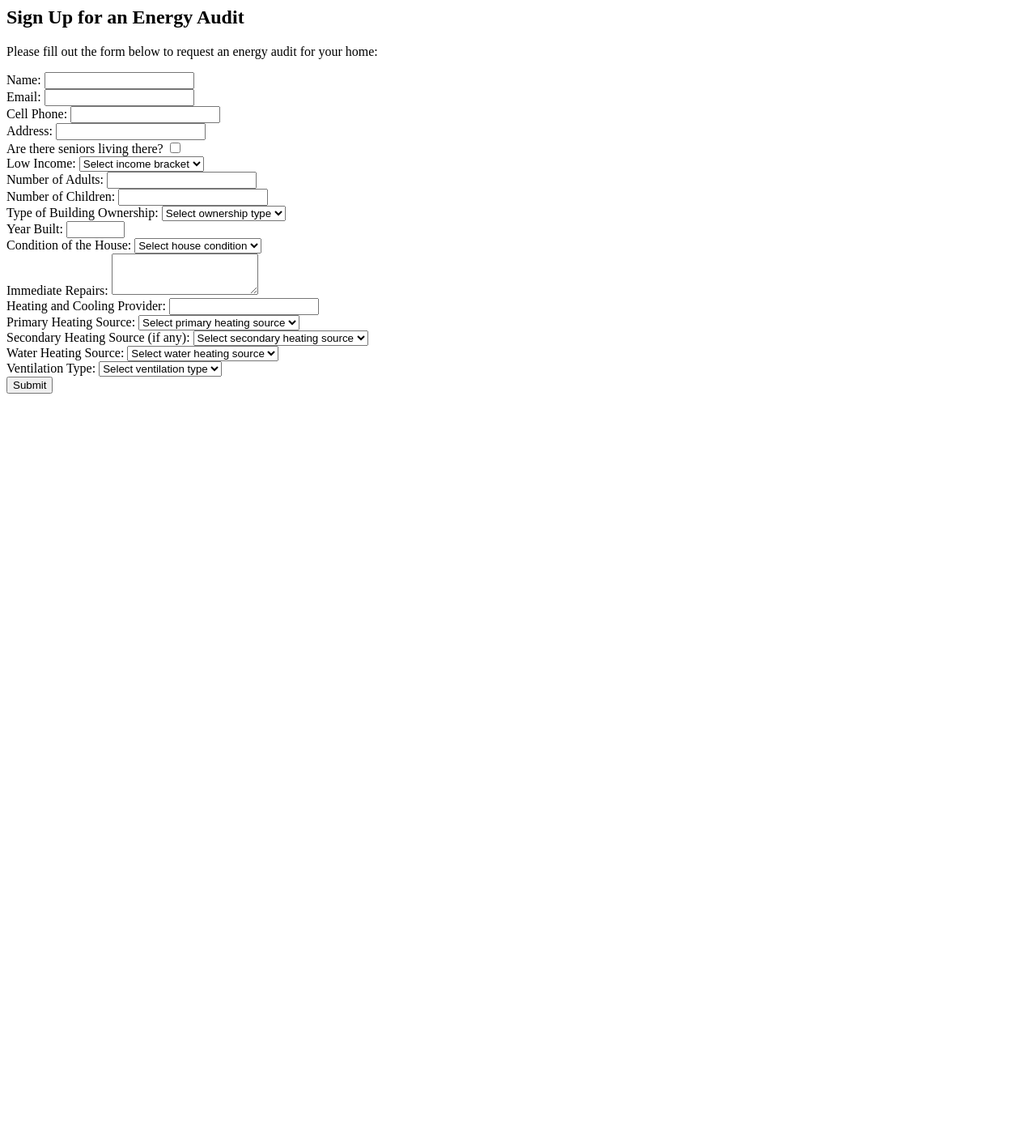
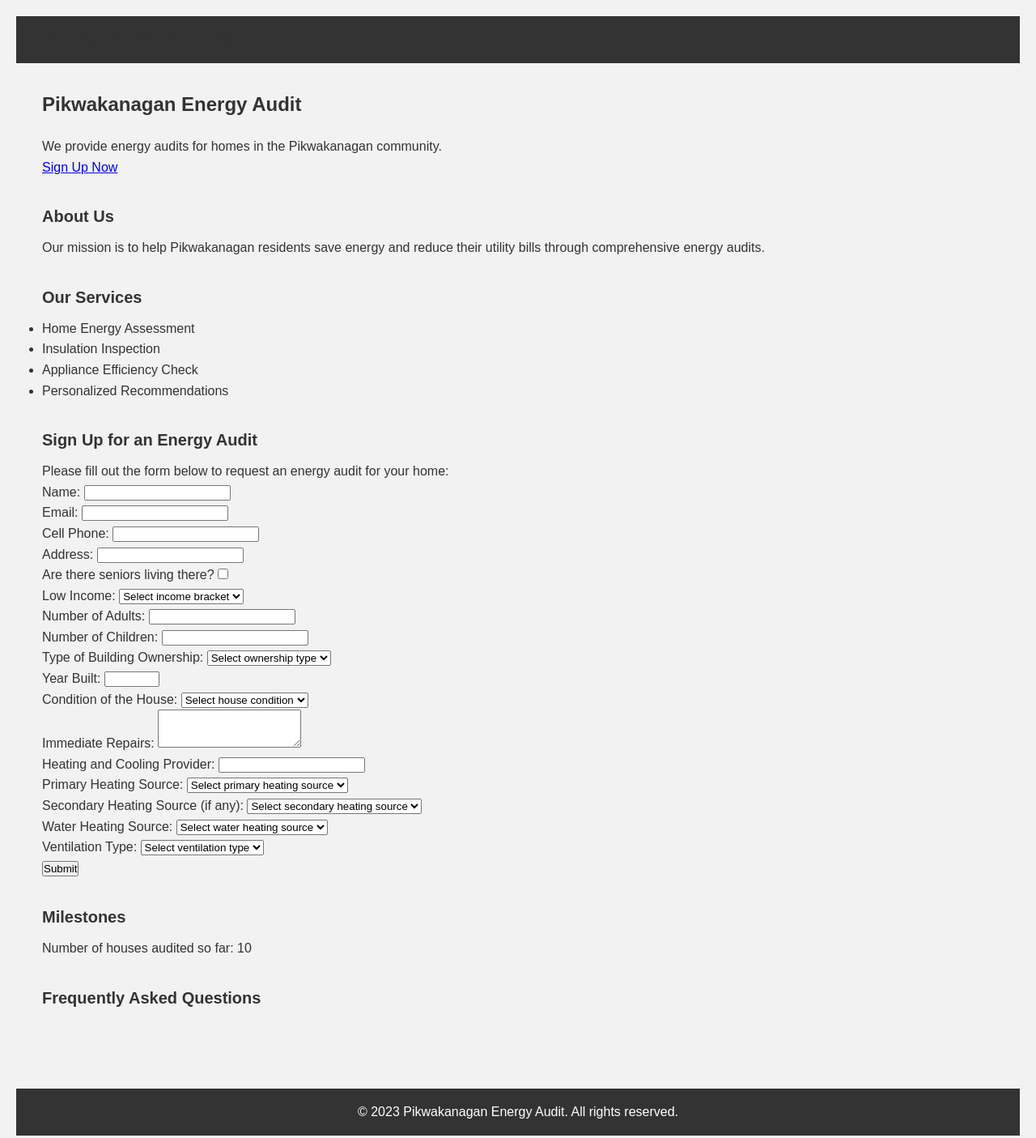
Before and after one commit to Knowon/knowon.github.io, a plain HTML site: page index.html in a window 1280 px wide. Shown: the whole page at 81% size. Before the commit the page ends 800 px from the top, so only its background shows below. Drawn offline with Linux system fonts and the light colour scheme.

Commit message:
Update HTML and CSS files

```diff
--- a/index.html
+++ b/index.html
@@ -1,7 +1,50 @@
+<!DOCTYPE html>
+<html lang="en">
+<head>
+    <meta charset="UTF-8">
+    <meta name="viewport" content="width=device-width, initial-scale=1.0">
+    <title>Pikwakanagan Energy Audit</title>
+    <link rel="stylesheet" href="style.css">
+</head>
+<body>
+    <header>
+        <nav>
+            <ul>
+                <li><a href="index.html">Home</a></li>
+                <li><a href="#signup">Sign Up</a></li>
+                <li><a href="#milestones">Milestones</a></li>
+                <li><a href="#faq">FAQ</a></li>
+            </ul>
+        </nav>
+    </header>
+
+    <main>
+        <section id="hero">
+            <h1>Pikwakanagan Energy Audit</h1>
+            <p>We provide energy audits for homes in the Pikwakanagan community.</p>
+            <a href="#signup" class="cta-button">Sign Up Now</a>
+        </section>
+
+        <section id="about">
+            <h2>About Us</h2>
+            <p>Our mission is to help Pikwakanagan residents save energy and reduce their utility bills through comprehensive energy audits.</p>
+        </section>
+
+        <section id="services">
+            <h2>Our Services</h2>
+            <ul>
+                <li>Home Energy Assessment</li>
+                <li>Insulation Inspection</li>
+                <li>Appliance Efficiency Check</li>
+                <li>Personalized Recommendations</li>
+            </ul>
+        </section>
+
         <section id="signup">
             <h2>Sign Up for an Energy Audit</h2>
             <p>Please fill out the form below to request an energy audit for your home:</p>
             <form>
+                <!-- Add the sign-up form fields here -->
                 <div>
                     <label for="name">Name:</label>
                     <input type="text" id="name" name="name" required>
@@ -116,3 +159,22 @@
                 </div>
             </form>
         </section>
+
+        <section id="milestones">
+            <h2>Milestones</h2>
+            <p>Number of houses audited so far: <span id="houses-audited">0</span></p>
+        </section>
+
+        <section id="faq">
+            <h2>Frequently Asked Questions</h2>
+            <!-- Add your FAQ content here -->
+        </section>
+    </main>
+
+    <footer>
+        <p>&copy; 2023 Pikwakanagan Energy Audit. All rights reserved.</p>
+    </footer>
+
+    <script src="script.js"></script>
+</body>
+</html>
```
Lines whose indentation alone changed are shown as unchanged.
